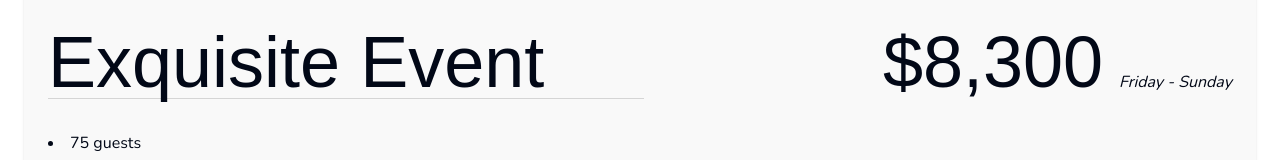
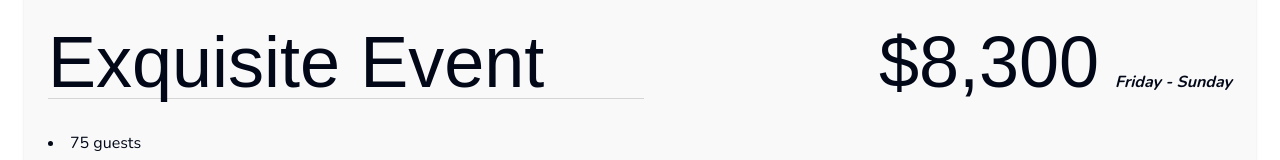
Before and after one commit to Dillonzellis/rlmaffairs-v4, a Next.js app: page /event-packages in a window 1280 px wide. Shown: the part 412-572 px from the top of the page. Built offline with nearby package versions, Linux system fonts and the light colour scheme; a web font is replaced by a local one.

Commit message:
style: add font weight to package days

```diff
--- a/src/components/sections/packages/Package.tsx
+++ b/src/components/sections/packages/Package.tsx
@@ -15,7 +15,7 @@ export const Package = ({
         </div>
         <div className="flex items-baseline gap-4">
           <div className="font-serif text-7xl">{mainPrice}</div>
-          <div className="italic">Friday - Sunday</div>
+          <div className="font-bold italic">Friday - Sunday</div>
         </div>
       </div>
 
```
